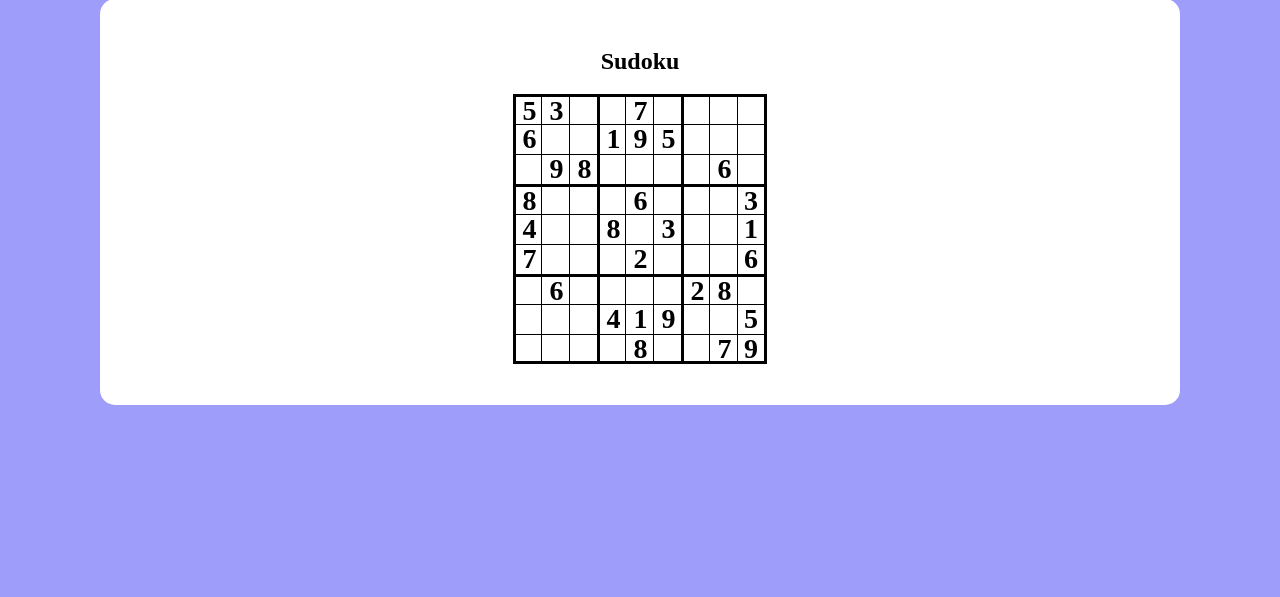
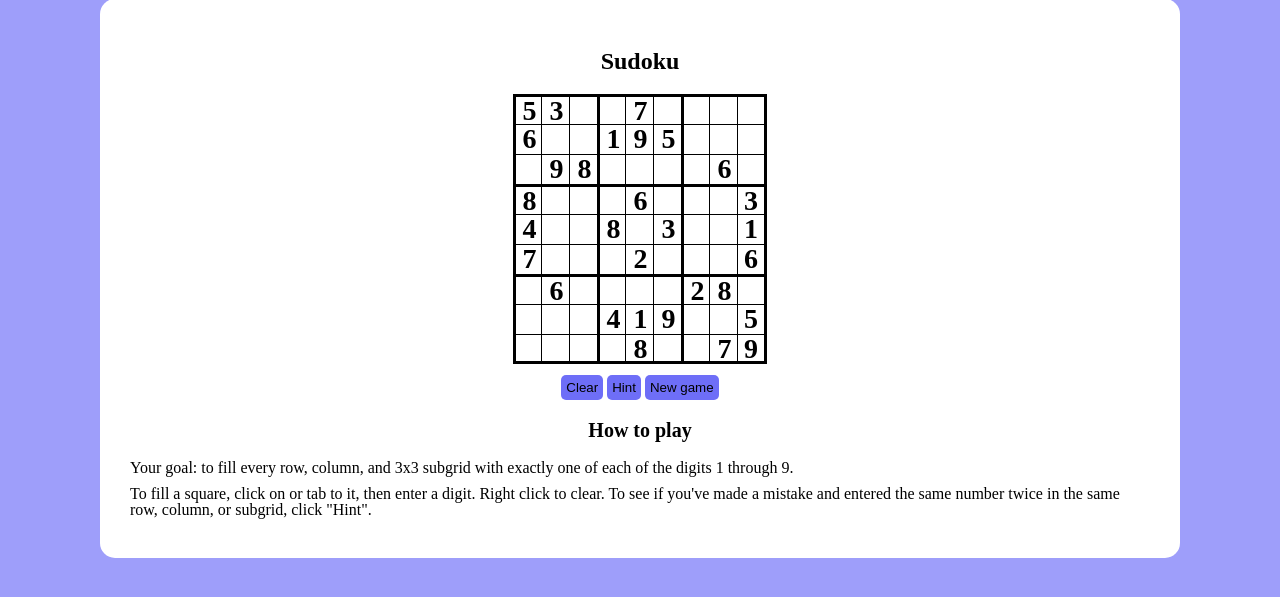
Before and after one commit to cdouglass/fun-with-dancing-links, a Flask app: page /sudoku in a window 1280 px wide. Shown: the part 87-684 px from the top of the page. Run offline with Flask 2, Linux system fonts and the light colour scheme.

Commit message:
Allow user to clear non-given sudoku squares

```diff
--- a/static/css/board.css
+++ b/static/css/board.css
@@ -28,6 +28,11 @@
   border-top: 1px solid black;
   font-size: 1.75em;
   text-align: center;
+}
+
+.square:focus {
+  box-shadow: inset 0 0 0 2px gray;
+  outline: none;
 }
 
 .square:first-child {
--- a/static/css/style.css
+++ b/static/css/style.css
@@ -48,7 +48,7 @@ input[type="number"] {
   max-width: 100%;
 }
 
-nav, form {
+form, nav, .controls {
   text-align: center;
 }
 
--- a/static/js/n_queens.js
+++ b/static/js/n_queens.js
@@ -18,10 +18,10 @@ $(document).on('ajaxStart', function() {
 });
 
 $(document).ready(function() {
-  $('nav button').prop('disabled', false);
+  $('button').prop('disabled', false);
 });
 
-$('nav button').on('click', function() {
+$('button').on('click', function() {
   var delta = (this.id == 'prev') ? -1 : 1,
     nextIndex = index + delta + solutions.length;
   goToNewSolution(nextIndex);
@@ -48,7 +48,7 @@ function pollBackgroundTask(responseUrl, taskId) {
       solutions = data['result']; // global
       $('#solution_count').text(solutions.length);
       $('#solutions-info').delay(600).animate({opacity: 1}); // arg to show makes it into an animation, which lets delay affect it, which prevents this from showing before spinner has faded
-      $('nav button').prop('disabled', false);
+      $('button').prop('disabled', false);
       $('#spinner').finish();
       if(solutions.length > 0) {
         goToNewSolution(0)
--- a/static/js/sudoku.js
+++ b/static/js/sudoku.js
@@ -26,19 +26,19 @@ var currentSolution = copyMatrix(clueSet),
   r;
 
 function isValidDigit(c) {
-  return c in [1, 2, 3, 4, 5, 6, 7, 8, 9]
+  return [1, 2, 3, 4, 5, 6, 7, 8, 9].indexOf(c) != -1;
 }
 
 function isValidUnit(arr) {
   // TODO
 }
 
-function redrawBoard(values) {
+function redrawBoard() {
   var x, y, square;
-  for (x = 0; x < values.length; x++) {
-    for (y = 0; y < values.length; y++) {
+  for (x = 0; x < currentSolution.length; x++) {
+    for (y = 0; y < currentSolution.length; y++) {
       square = getSquare([x, y]);
-      square.text(values[y][x]);
+      square.text(currentSolution[y][x]);
     }
   }
 }
@@ -46,14 +46,29 @@ function redrawBoard(values) {
 function getNumber(square) {
   var [x, y] = getCoords(square);
   square.on('keypress', function(c) {
-    var value = c.key;
+    var value = parseInt(c.key);
     if (isValidDigit(value)) {
       currentSolution[y][x] = value;
-      redrawBoard(currentSolution);
+      redrawBoard();
     }
   });
+}
+
+function clear(square) {
+  var [x, y] = getCoords(square);
+  currentSolution[y][x] = null;
+  redrawBoard();
 }
 
 $('.free').on('focus', function() {
   getNumber($(this));
 });
+
+$('.free').on('contextmenu', function() {
+  clear($(this));
+});
+
+$('#clear').on('click', function() { // also occurs on submitting via enter
+  currentSolution = copyMatrix(clueSet);
+  redrawBoard();
+});
--- a/templates/index.html
+++ b/templates/index.html
@@ -24,7 +24,7 @@
 
 <h3>Sudoku</h3>
 
-<p>This is a straightforward exact cover problem: each row, column, and 3x3 subgrid must have exactly one of each digit from 1 through 9. Here we randomly generate a set of clues, using the exact cover solver to confirm that the clue set corresponds to exactly one unique solution before presenting it to the user.</p>
+<p>This is a straightforward exact cover problem: each row, column, and 3x3 subgrid must have exactly one of each digit from 1 through 9. Here we randomly generate a set of clues, using the exact cover solver to confirm that the clue set yields exactly one solution before presenting it to the user.</p>
 
 <a class="internal" href="/sudoku"><div>Playable Sudoku</div></a>
 
--- a/templates/n_queens.html
+++ b/templates/n_queens.html
@@ -8,10 +8,10 @@
     {% include 'n_queens_container.html' %}
   </div>
   <div id="spinner"><span>...</span></div>
-  <nav>
+  <div class="controls">
     <button id="prev" disabled=true>&lt;&lt;</button>
     <button id="next" disabled=true>&gt;&gt;</button>
-  </nav>
+  </div>
   <form action="/n_queens" method="get">
     <input type="number" name="n" value={{n}}>
     <button>Set board size</button>
--- a/templates/sudoku.html
+++ b/templates/sudoku.html
@@ -20,6 +20,14 @@
       {% endfor %}
     </div>
   </div>
+  <div class="controls">
+    <button id="clear">Clear</button>
+    <button id="hint">Hint</button>
+    <button id="new">New game</button>
+  </div>
+  <h2>How to play</h2>
+  <p>Your goal: to fill every row, column, and 3x3 subgrid with exactly one of each of the digits 1 through 9.</p>
+  <p>To fill a square, click on or tab to it, then enter a digit. Right click to clear. To see if you've made a mistake and entered the same number twice in the same row, column, or subgrid, click "Hint".</p>
 {% endblock %}
 {% block scripts %}
   <script>var None = null, clueSet = {{clue_set}};</script>
```
